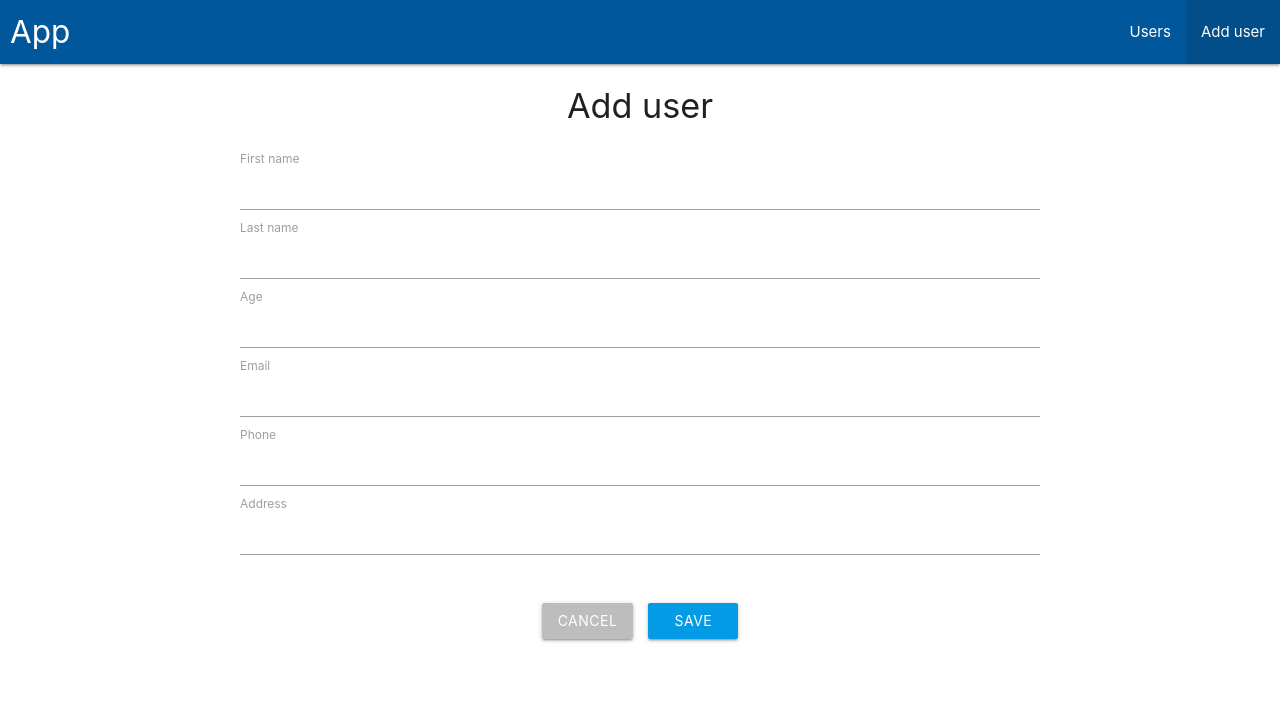
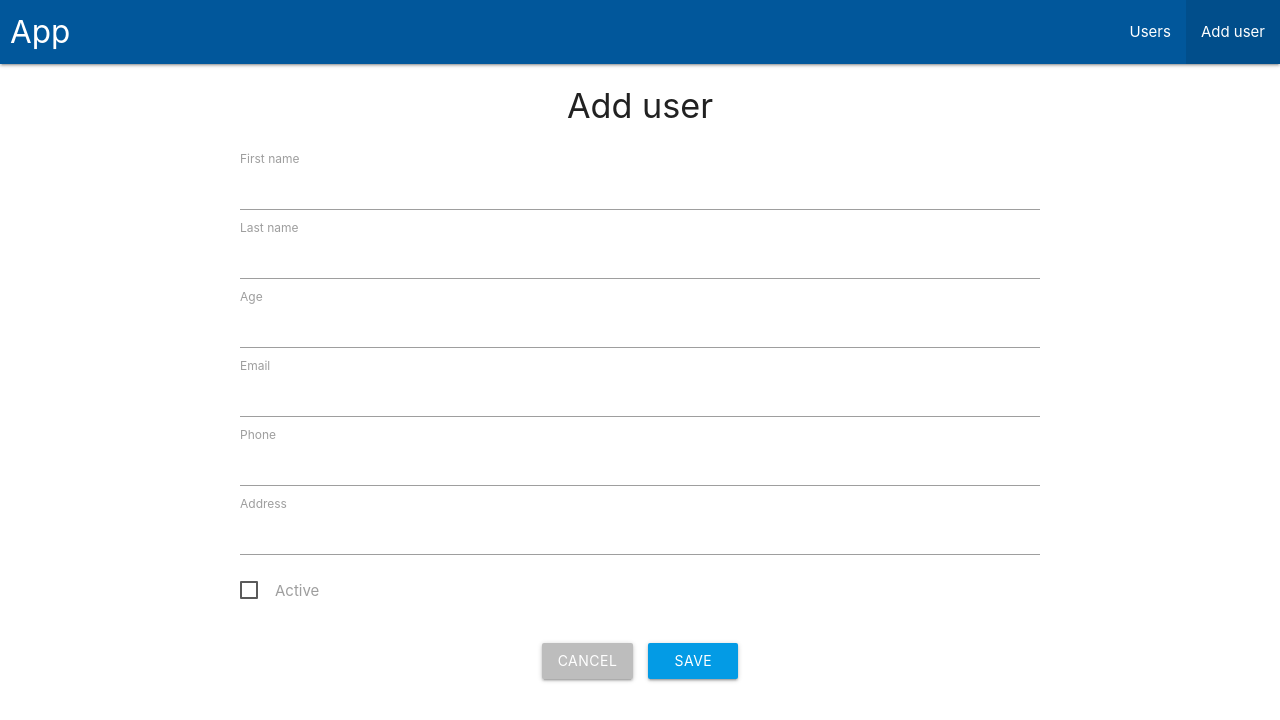
Before and after one commit to Ex-Zy/admin, a Vue app: page /add in a window 1280 px wide. Shown: the top 720 px of the page. Built offline with nearby package versions, Linux system fonts and the light colour scheme.

Commit message:
v-checkbox create

```diff
--- /dev/null
+++ b/src/components/v-checkbox.vue
@@ -0,0 +1,35 @@
+<template>
+  <label class="input-checkbox">
+    <input type="checkbox"
+           class="input-checkbox__item"
+           :id="id"
+           :checked="value"
+           @change="$emit('change', $event.target.checked)" />
+    <span class="input-checkbox__text">{{title}}</span>
+  </label>
+</template>
+
+<script>
+export default {
+  name: "v-checkbox",
+  model: {
+    prop: "value",
+    event: "change"
+  },
+  props: {
+    id: {
+      type: String
+    },
+    title: {
+      type: String
+    },
+    value: {
+      type: Boolean,
+      required: true
+    }
+  }
+};
+</script>
+
+<style scoped>
+</style>
--- a/src/components/v-form.vue
+++ b/src/components/v-form.vue
@@ -6,16 +6,19 @@
     <v-input id="mail" type="email" v-model="localUser.email" label="Email"/>
     <v-input id="phone" v-model="localUser.phone" label="Phone"/>
     <v-input id="address" v-model="localUser.address" label="Address"/>
+    <v-checkbox id="active-user" v-model="localUser.isActive" title="Active"/>
   </div>
 </template>
 
 <script>
 import VInput from "@/components/v-input";
+import VCheckbox from "@/components/v-checkbox";
 
 export default {
   name: "v-form",
   components: {
-    VInput
+    VInput,
+    VCheckbox
   },
   model: {
     prop: "user",
```
